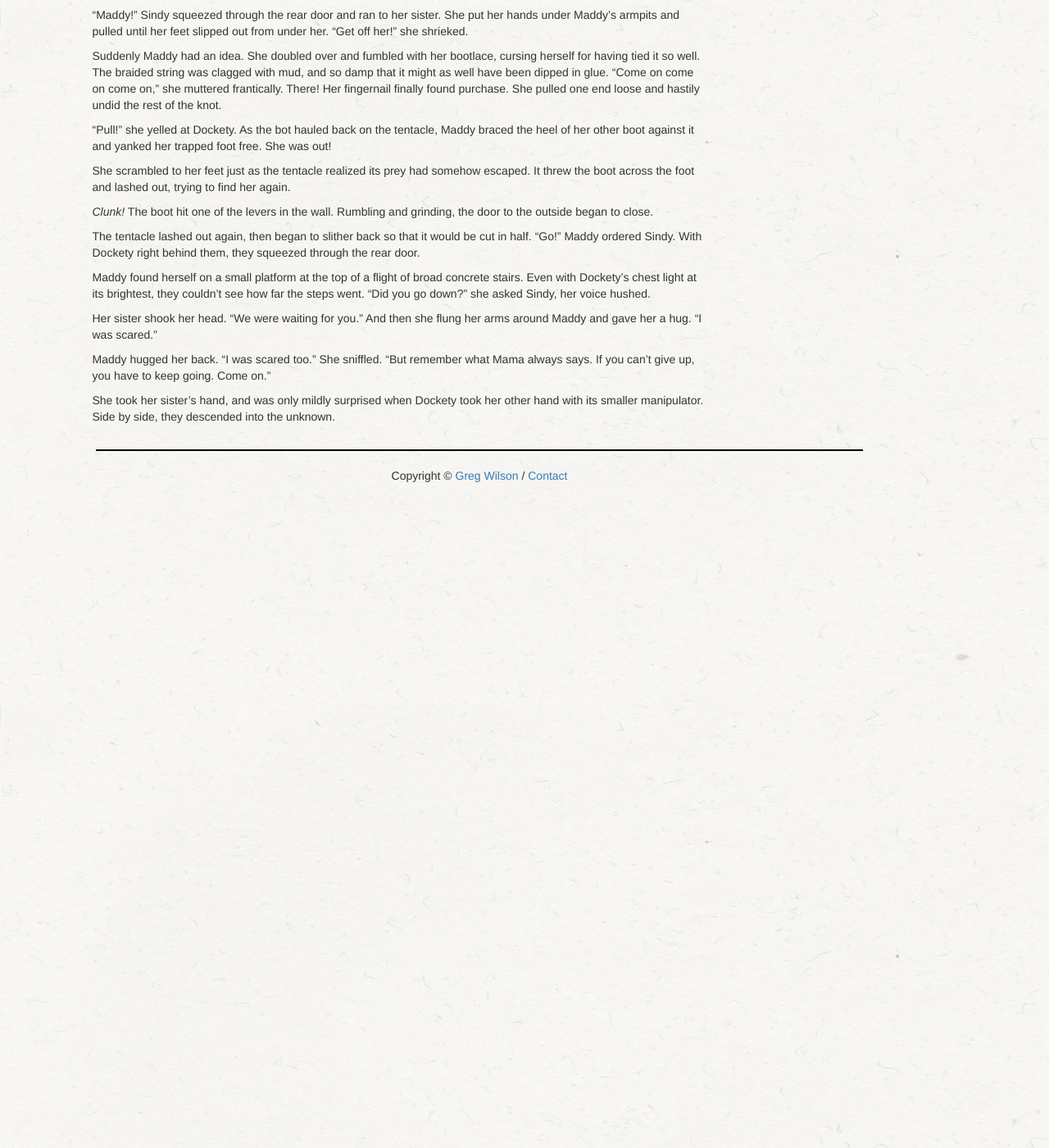
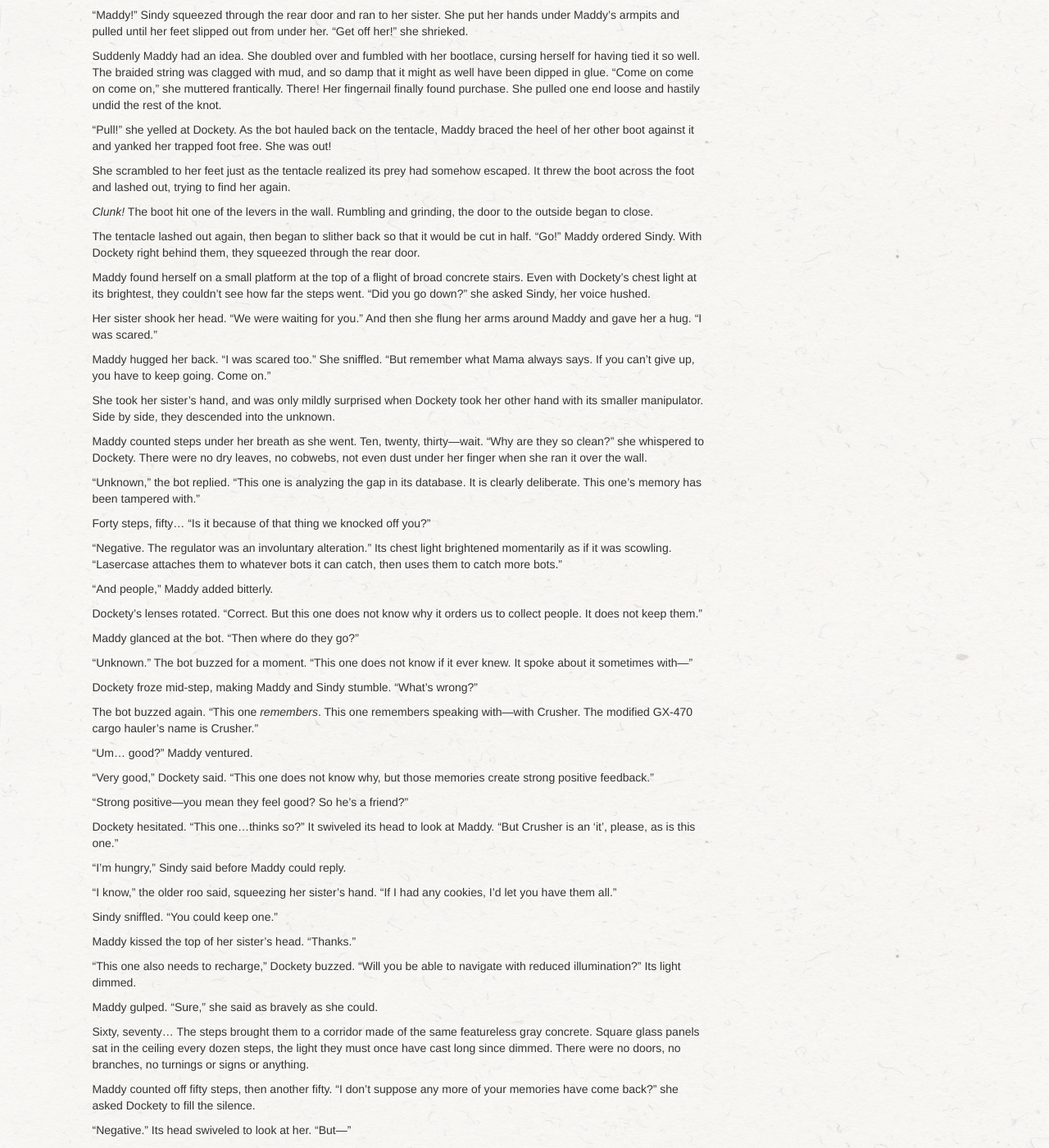
Before and after one commit to gvwilson/sensibleadventures, a Jekyll site: the page built from maddy-roo/maddy-roo.md, in a window 1280 px wide and 1400 px high, scrolled down 23034 px. Shown: the whole window at 82% size. Built offline with Jekyll 4.4.1, drawn with Linux system fonts in a browser that asks for light colours; nearby versions of some CDN libraries; library files that are not in the unit come from our copies; some of the changed text lies outside the part shown.

Commit message:
Added 713 words to finish transition chapter.

```diff
--- a/maddy-roo/maddy-roo.md
+++ b/maddy-roo/maddy-roo.md
@@ -2575,3 +2575,155 @@
 with its smaller manipulator.
 Side by side,
 they descended into the unknown.
+
+Maddy counted steps under her breath as she went.
+Ten, twenty, thirty---wait.
+"Why are they so clean?" she whispered to Dockety.
+There were no dry leaves,
+no cobwebs,
+not even dust under her finger when she ran it over the wall.
+
+"Unknown,"
+the bot replied.
+"This one is analyzing the gap in its database.
+It is clearly deliberate.
+This one's memory has been tampered with."
+
+Forty steps, fifty...
+"Is it because of that thing we knocked off you?"
+
+"Negative.
+The regulator was an involuntary alteration."
+Its chest light brightened momentarily as if it was scowling.
+"Lasercase attaches them to whatever bots it can catch,
+then uses them to catch more bots."
+
+"And people,"
+Maddy added bitterly.
+
+Dockety's lenses rotated.
+"Correct.
+But this one does not know why it orders us to collect people.
+It does not keep them."
+
+Maddy glanced at the bot.
+"Then where do they go?"
+
+"Unknown."
+The bot buzzed for a moment.
+"This one does not know if it ever knew.
+It spoke about it sometimes with---"
+
+Dockety froze mid-step,
+making Maddy and Sindy stumble.
+"What's wrong?"
+
+The bot buzzed again.
+"This one *remembers*.
+This one remembers speaking with---with Crusher.
+The modified GX-470 cargo hauler's name is Crusher."
+
+"Um... good?"
+Maddy ventured.
+
+"Very good,"
+Dockety said.
+"This one does not know why,
+but those memories create strong positive feedback."
+
+"Strong positive---you mean they feel good?
+So he's a friend?"
+
+Dockety hesitated.
+"This one...thinks so?"
+It swiveled its head to look at Maddy.
+"But Crusher is an 'it', please, as is this one."
+
+"I'm hungry," Sindy said before Maddy could reply.
+
+"I know,"
+the older roo said,
+squeezing her sister's hand.
+"If I had any cookies, I'd let you have them all."
+
+Sindy sniffled.
+"You could keep one."
+
+Maddy kissed the top of her sister's head.
+"Thanks."
+
+"This one also needs to recharge,"
+Dockety buzzed.
+"Will you be able to navigate with reduced illumination?"
+Its light dimmed.
+
+Maddy gulped.
+"Sure," she said as bravely as she could.
+
+Sixty, seventy...
+The steps brought them to a corridor made of the same featureless gray concrete.
+Square glass panels sat in the ceiling every dozen steps,
+the light they must once have cast long since dimmed.
+There were no doors,
+no branches,
+no turnings or signs or anything.
+
+Maddy counted off fifty steps,
+then another fifty.
+"I don't suppose any more of your memories have come back?"
+she asked Dockety to fill the silence.
+
+"Negative."
+Its head swiveled to look at her.
+"But---"
+
+"Look out!" Maddy exclaimed a heartbeat too late.
+The hole in the floor had been just another shadow
+until they were right at its edge.
+Maddy jerked to a stop,
+but Dockety took one extra step.
+
+She grabbed its arm and pulled as hard as she could.
+The bot was heavy---much heavier than a person would be.
+Its motors whined as it teetered on the edge of the hole,
+fighting for balance.
+
+*Crack!*
+The floor file under the bot's foot snapped in half.
+Dockety plummeted into the hole,
+toppling backward at the same time.
+*Crash!*
+Its torso hit the floor.
+For one terrifying moment Maddy was sure it was gone,
+but somehow the bot's manipulators found purchase on the concrete
+and steadied it long enough for it to retract its legs.
+
+As it did so,
+Sindy stumbled backward.
+Her hand fell on a patch of wall directly beneath one of the darkened lighting panels.
+Something *clicked*.
+Above their heads and all along the corridor,
+the lights flickered and came to life.
+
+Maddy dragged Dockety away from the hole.
+The bot lifted itself into a squat
+and then extended its legs back to their normal length.
+Its lenses rotated rapidly.
+"Thank you," it said.
+
+"Sure,"
+Maddy panted.
+She looked up at the lights and then at her sister.
+"That's the second time you've done that."
+
+"I didn't mean to,"
+Sindy said defensively.
+
+"No, no, it's aright."
+Maddy got to her feet and gave her sister a hug.
+"It's aright,"
+she repeated.
+"You keep doing it."
+
+And that was when a crackly voice said through speakers,
+"Well, you are here now. You might as well come and say hello."
```
